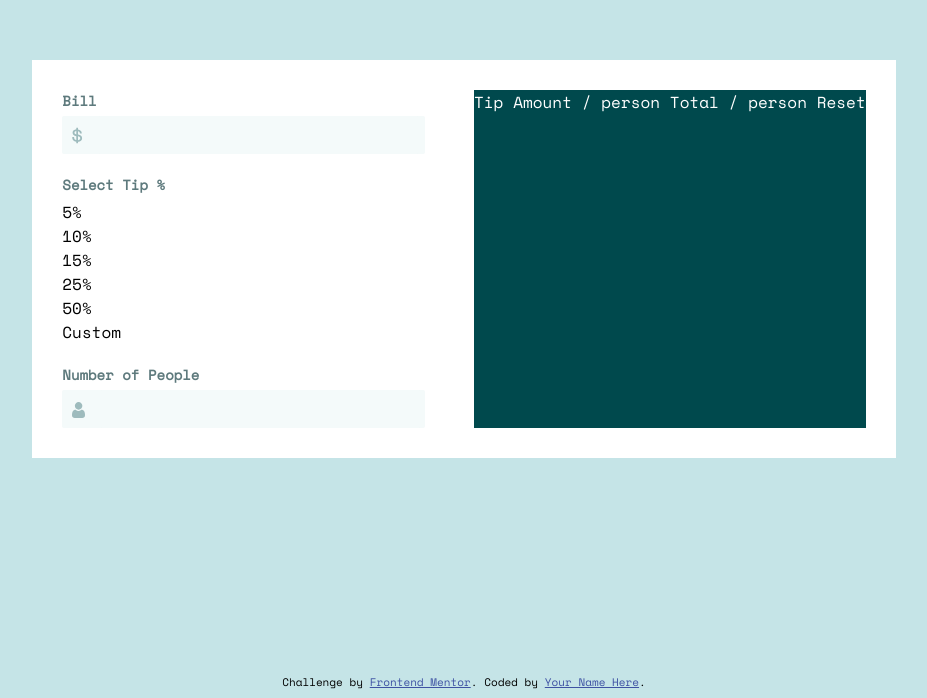
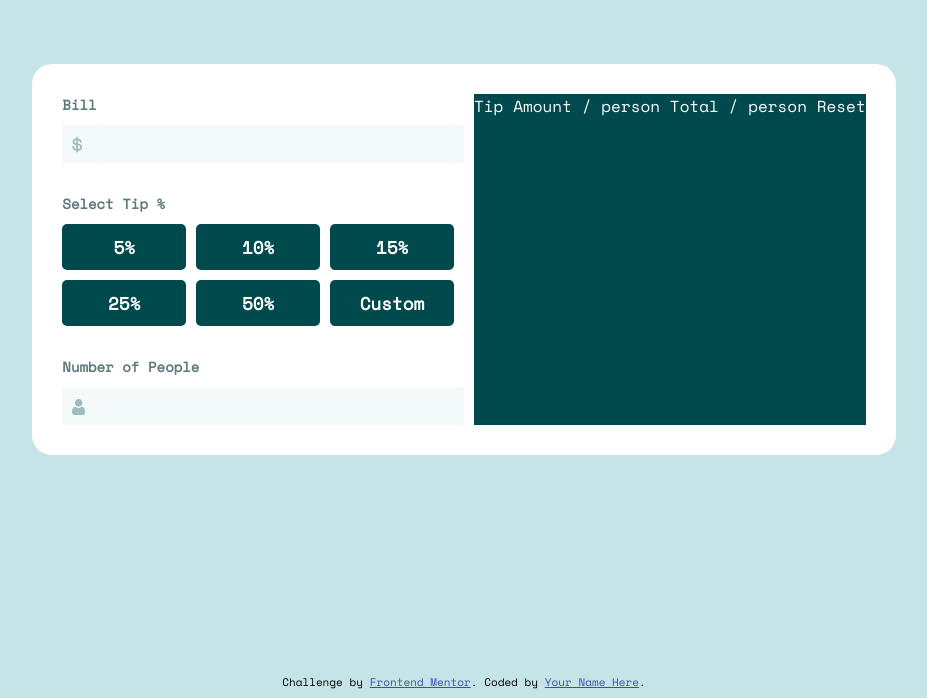
Before and after one commit to SmilingAkhi/tip-calculator, a plain HTML site: page index.html in a window 1280 px wide. Shown: the part 164-862 px from the top of the page, without its empty margins (176-1103 px from the left). Drawn offline with nearby package versions, Linux system fonts and the light colour scheme.

Commit message:
tip grid

```diff
--- a/index.html
+++ b/index.html
@@ -29,8 +29,9 @@
   <body>
     <div class="container">
       <div class="work-area">
+
         <div class="left-side">
-          <div>
+          <div class="">
             <label for="bill">Bill</label>
             <div class="input-field-container">
               <img src="./images/icon-dollar.svg" alt="dollar">
@@ -39,7 +40,7 @@
 
           </div>
 
-          <div>
+          <div class="">
             <label for="tip-grid">Select Tip %</label>
             <div class="tip-grid">
               <div class="tip-percentage">5%</div>
@@ -51,7 +52,7 @@
             </div>
           </div>
 
-          <div>
+          <div class="">
             <label for="people"> Number of People</label>
             <div class="input-field-container">
               <img src="./images/icon-person.svg" alt="person">
--- a/style.css
+++ b/style.css
@@ -42,13 +42,14 @@
       display: grid;
       grid-template-columns: repeat(2, 1fr);
       gap: 20px;
+      border-radius: 20px;
 
   }
 
   .left-side {
       display: flex;
       flex-direction: column;
-      gap: 20px;
+      gap: 30px;
 
   }
 
@@ -57,13 +58,13 @@
       font-size: 14px;
       color: var(--Dark-grayish-cyan);
       font-weight: 700;
-      margin-bottom: 5px;
+      margin-bottom: 10px;
   }
 
   .input-field-container {
       font-family: 'space mono';
       color: var(--Very-dark-cyan);
-      width: 90%;
+      width: 100%;
       border: none;
       background-color: var(--Very-light-grayish-cyan);
       border-radius: 2px;
@@ -88,6 +89,27 @@
       border: 2px solid hsl(172, 67%, 45%);
       outline: none;
   }
+.tip-percentage{
+    padding: 10px;
+    background-color: var(--Very-dark-cyan);
+    color: white;
+    font-weight: 700;
+    text-align: center;
+    border-radius: 5px;
+    font-size:1.1rem
+}
+.tip-percentage:hover{
+
+    cursor: pointer;
+    /* background-color: ; */
+}
+.tip-grid{
+    display: grid;
+    grid-template-columns: repeat(auto-fill,minmax(100px, 1fr));
+    gap: 10px;
+
+}
+
   .right-side {
       color: white;
       background-color: var(--Very-dark-cyan);
```
